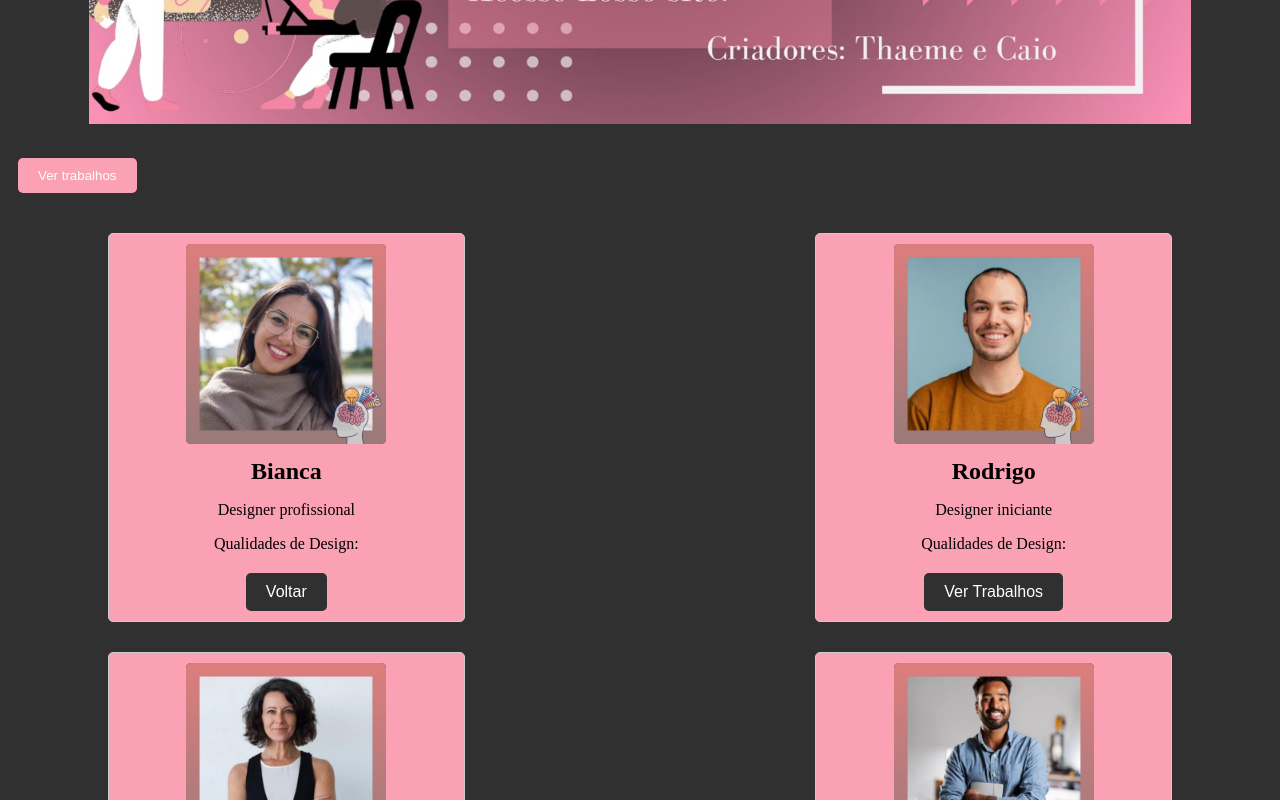
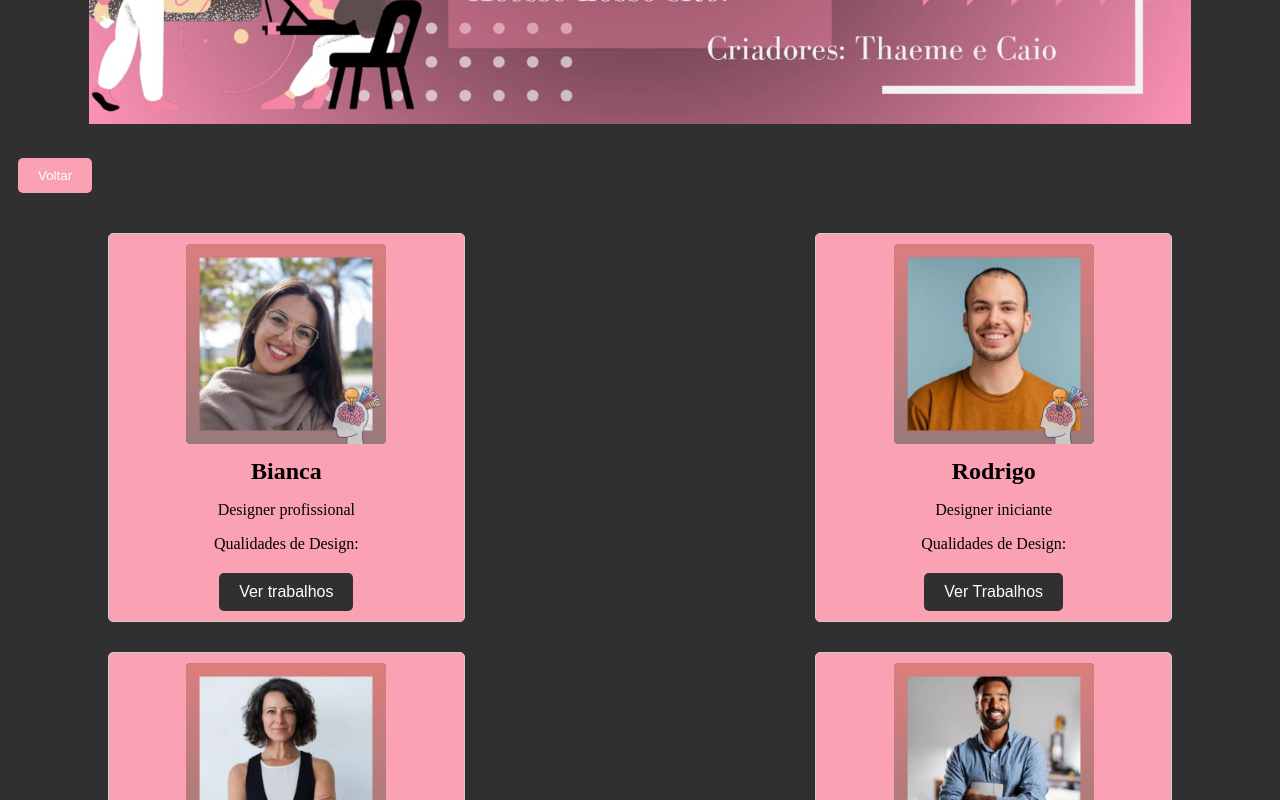
Before and after one commit to Kiry5/profissionais.github.io, a plain HTML site: page index.html in a window 1280 px wide. Shown: the part 523-1323 px from the top of the page. Drawn offline with Linux system fonts and the light colour scheme.

Commit message:
Update index.html

```diff
--- a/index.html
+++ b/index.html
@@ -122,7 +122,7 @@
     <header class="IMGP1">
         <img src="imagemP1.jpg" style="width: 90%;">
     </header>
-    <button class="back-button" onclick="history.back()"><a href="https://kiry5.github.io/Utopia.github.io/" class="column2">Ver trabalhos</a></button>
+    <button class="back-button" onclick="history.back()"><a href="https://kiry5.github.io/Utopia.github.io/" class="column2">Voltar</a></button>
     <main>
         <section class="profissionais">
             <div class="profissional">
@@ -130,7 +130,7 @@
                 <h2>Bianca</h2>
                 <p>Designer profissional</p>
                 <p>Qualidades de Design:</p>
-                <button class="ver-trabalhos"><a href="https://kiry5.github.io/bianca.github.io/" class="column2">Voltar</a></button>
+                <button class="ver-trabalhos"><a href="https://kiry5.github.io/bianca.github.io/" class="column2">Ver trabalhos</a></button>
             </div>
 
             <!-- Repita o bloco abaixo para os outros profissionais -->
```
